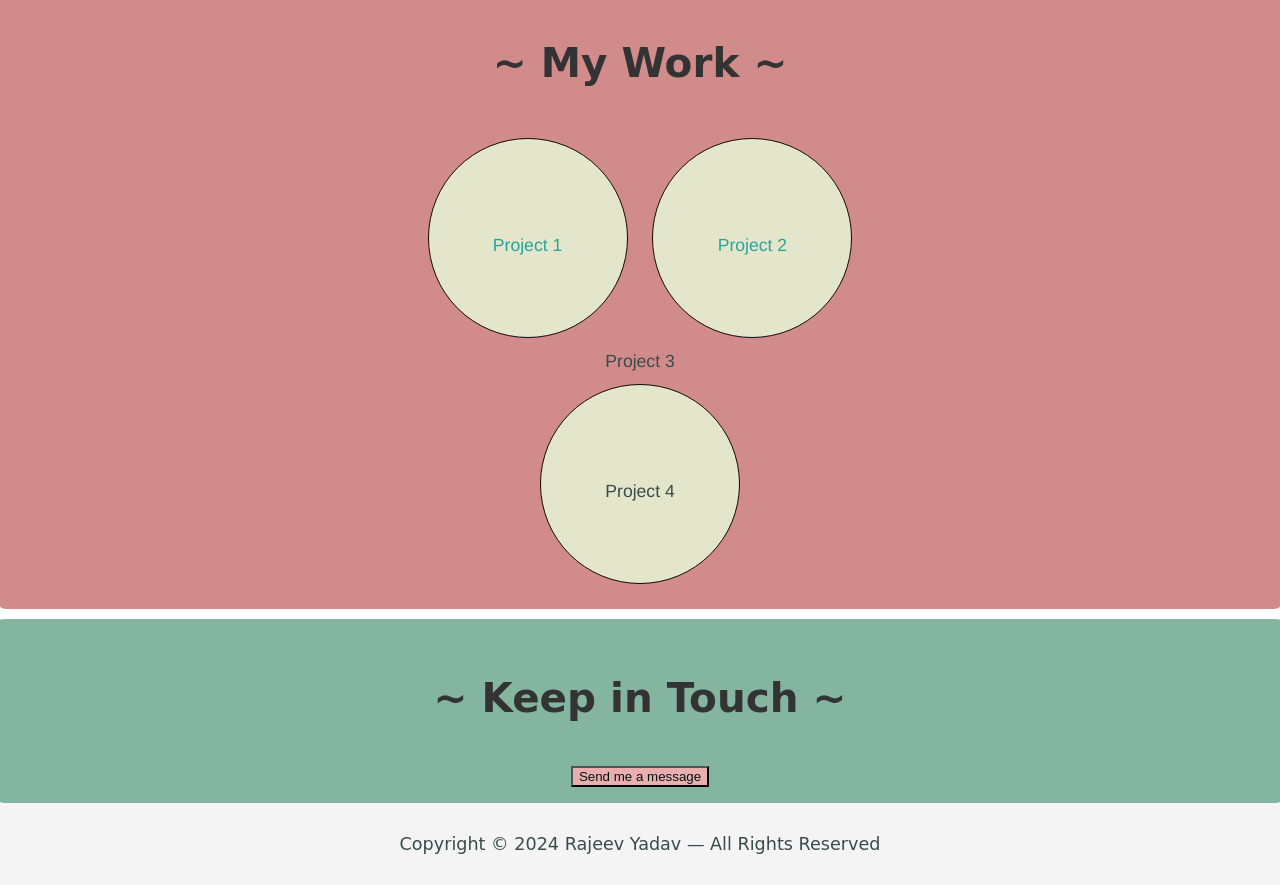
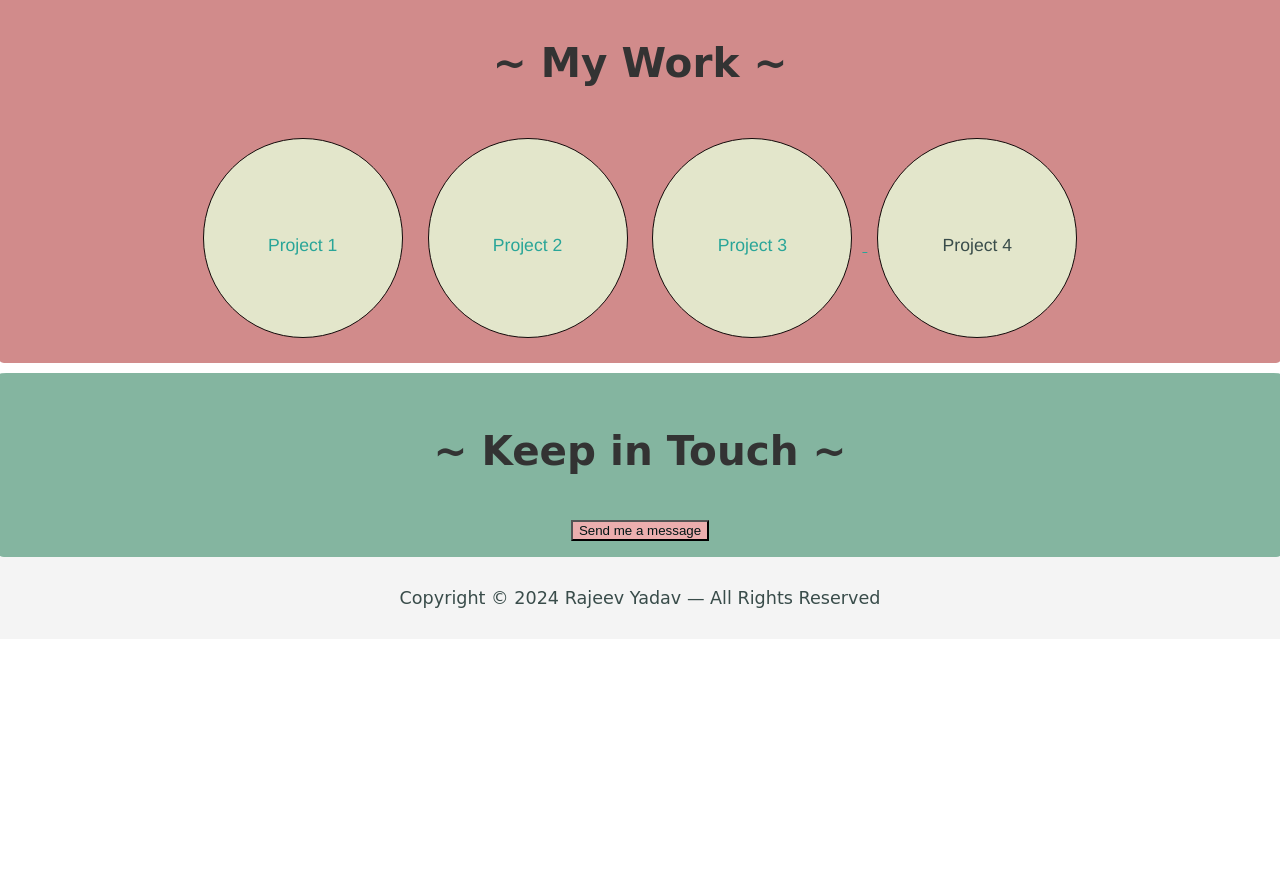
Before and after one commit to yadavrajeev07/yadavrajeev07.github.io, a plain HTML site: page index.html in a window 1280 px wide. Shown: the part 1240-2125 px from the top of the page. After the commit the page ends 1879 px from the top, so only its background shows below. Drawn offline with Linux system fonts and the light colour scheme.

Commit message:
Update index.html

```diff
--- a/index.html
+++ b/index.html
@@ -40,7 +40,7 @@
             <h2>~ My Work ~</h2>
             <a href="https://yadavrajeev07.github.io/flavorfusion07/"><div class="project">Project 1</div></a>
             <a href="https://yadavrajeev07.github.io/bootstrap07/"><div class="project">Project 2</div></a>
-            <div class="https://yadavrajeev07.github.io/thegymrat/">Project 3</div>
+           <a href="https://yadavrajeev07.github.io/thegymrat/"><div class="project">Project 3</div> </a>
             <div class="project">Project 4</div>
         </section>
         <section id="contact">
```
